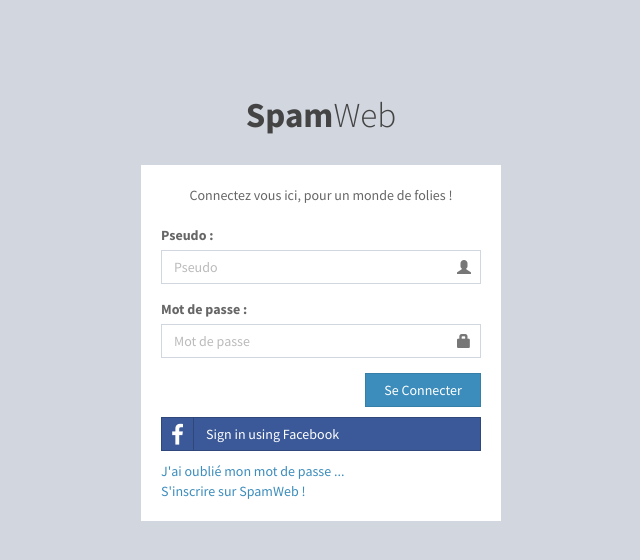
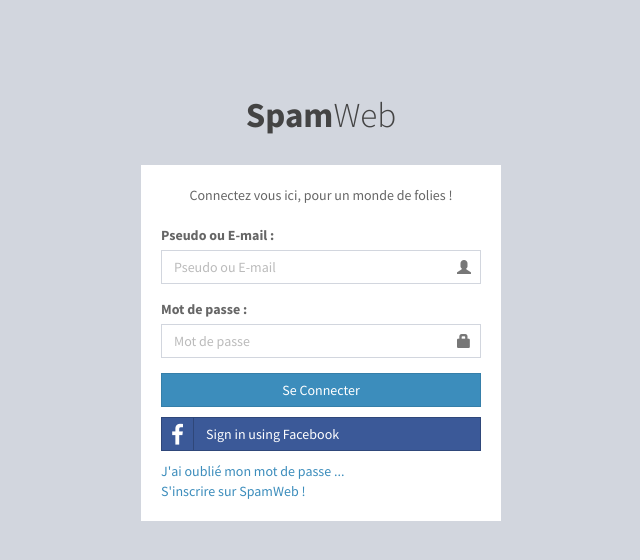
Before and after one commit to SpamNocturne/SpamWeb, a Django app: page /user/login in a window 1280 px wide. Shown: the top 560 px of the page, without its empty margins (319-959 px from the left). Run offline with Django 3.2, Linux system fonts and the light colour scheme; some libraries are stand-ins or nearby versions.

Commit message:
[userManager] Ajout de la connexion par email + fix css sur le bouton de connexion

```diff
--- a/SpamWeb/settings.py
+++ b/SpamWeb/settings.py
@@ -107,7 +107,7 @@ STATIC_URL = '/static/'
 
 MEDIA_URL = '/media/'
 
-MEDIA_ROOT = os.path.join(BASE_DIR,'media')
+MEDIA_ROOT = os.path.join(BASE_DIR, 'media')
 
 DEBUG_TOOLBAR_PATCH_SETTINGS = False
 
--- a/userManager/forms.py
+++ b/userManager/forms.py
@@ -7,14 +7,14 @@ from .models import UserProfile
 
 
 class ConnexionForm(forms.Form):
-    username = forms.CharField(label="Pseudo", max_length=30)
+    username = forms.CharField(label="Pseudo ou E-mail", max_length=50)
     password = forms.CharField(label="Mot de passe", widget=forms.PasswordInput)
 
     def __init__(self, *args, **kwargs):
         super(ConnexionForm, self).__init__(*args, **kwargs)
         self.fields['username'].widget.attrs\
             .update({
-                'placeholder': "Pseudo",
+                'placeholder': "Pseudo ou E-mail",
                 'class': 'form-control'
             })
         self.fields['password'].widget.attrs\
--- a/userManager/templates/userManager/connexion.html
+++ b/userManager/templates/userManager/connexion.html
@@ -65,20 +65,18 @@
 
 <!-- remember me checkbox (same row as submit, check the 12cols rules)-->
 {%  block login_form_remember_me %}
-    <div class="col-xs-7">
-      <!--
+    <!--<div class="col-xs-7">
       <div class="checkbox icheck">
         <label>
           <input type="checkbox"> Remember Me
         </label>
       </div>
-      -->
-    </div><!-- /.col -->
+    </div>--><!-- /.col -->
 {% endblock %}
 
 <!-- submit button from login form -->
 {% block login_form_submit %}
-    <div class="col-xs-5">
+    <div class="col-xs-12">
       <button type="submit" class="btn btn-primary btn-block btn-flat">Se Connecter</button>
     </div><!-- /.col -->
 {% endblock %}
--- a/userManager/views.py
+++ b/userManager/views.py
@@ -62,6 +62,16 @@ def connexion(request):
         if form.is_valid():
             username = form.cleaned_data["username"]
             password = form.cleaned_data["password"]
+
+            # Connexion via email
+            if "@" in username:
+                user_by_mail = User.objects.filter(email=username)
+                if user_by_mail:
+                    # si le master existe, il ne peut y en avoir qu'un et UN SEUL. TRUE MASTEEEEEEER !
+                    # Non plus serieusement, c'est parce que l'username est unique :D
+                    if user_by_mail[0]:
+                        username = user_by_mail[0].username
+
             user = authenticate(username=username, password=password)
             if user:    # != None
                 if user.is_active:
```
